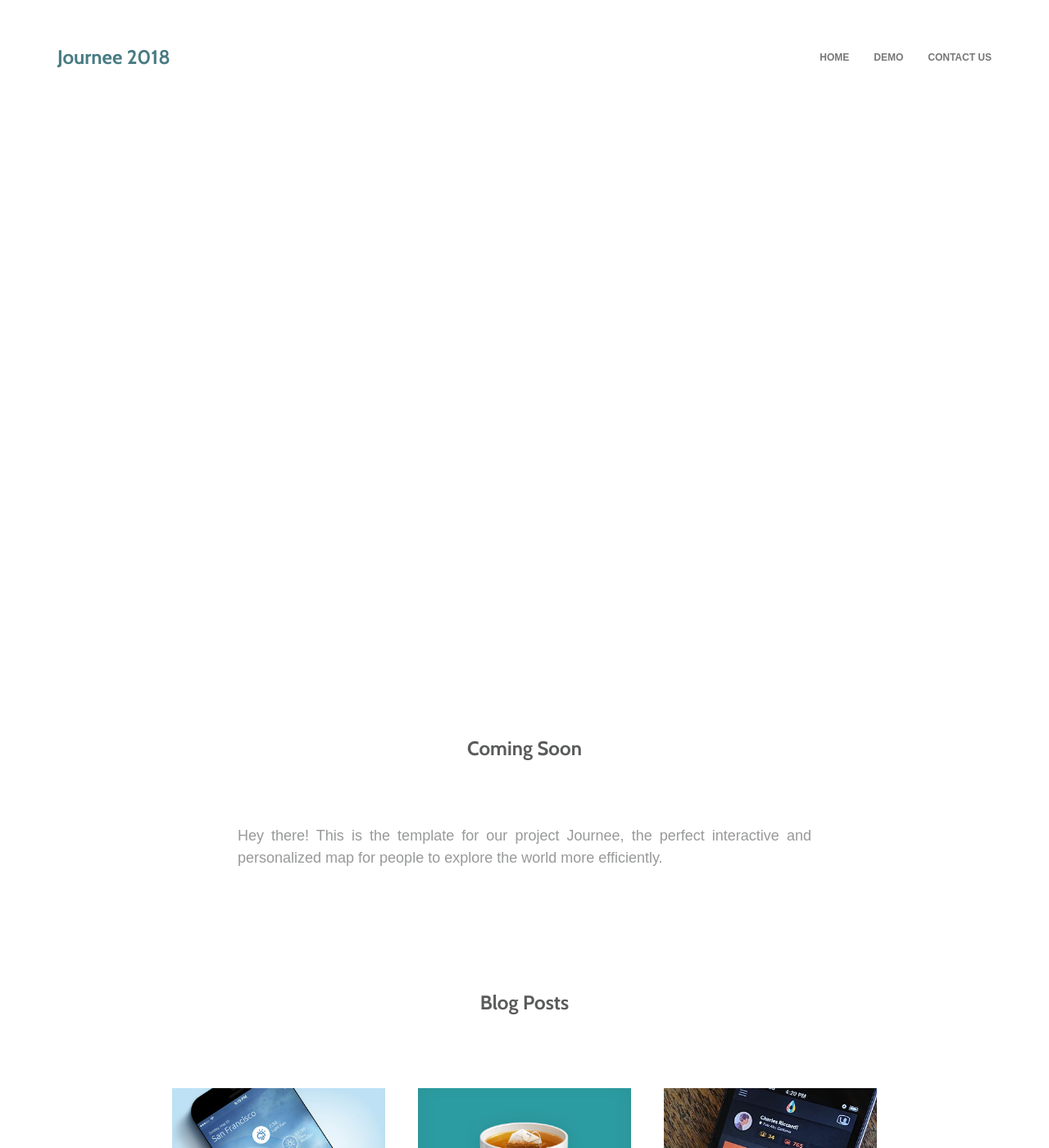
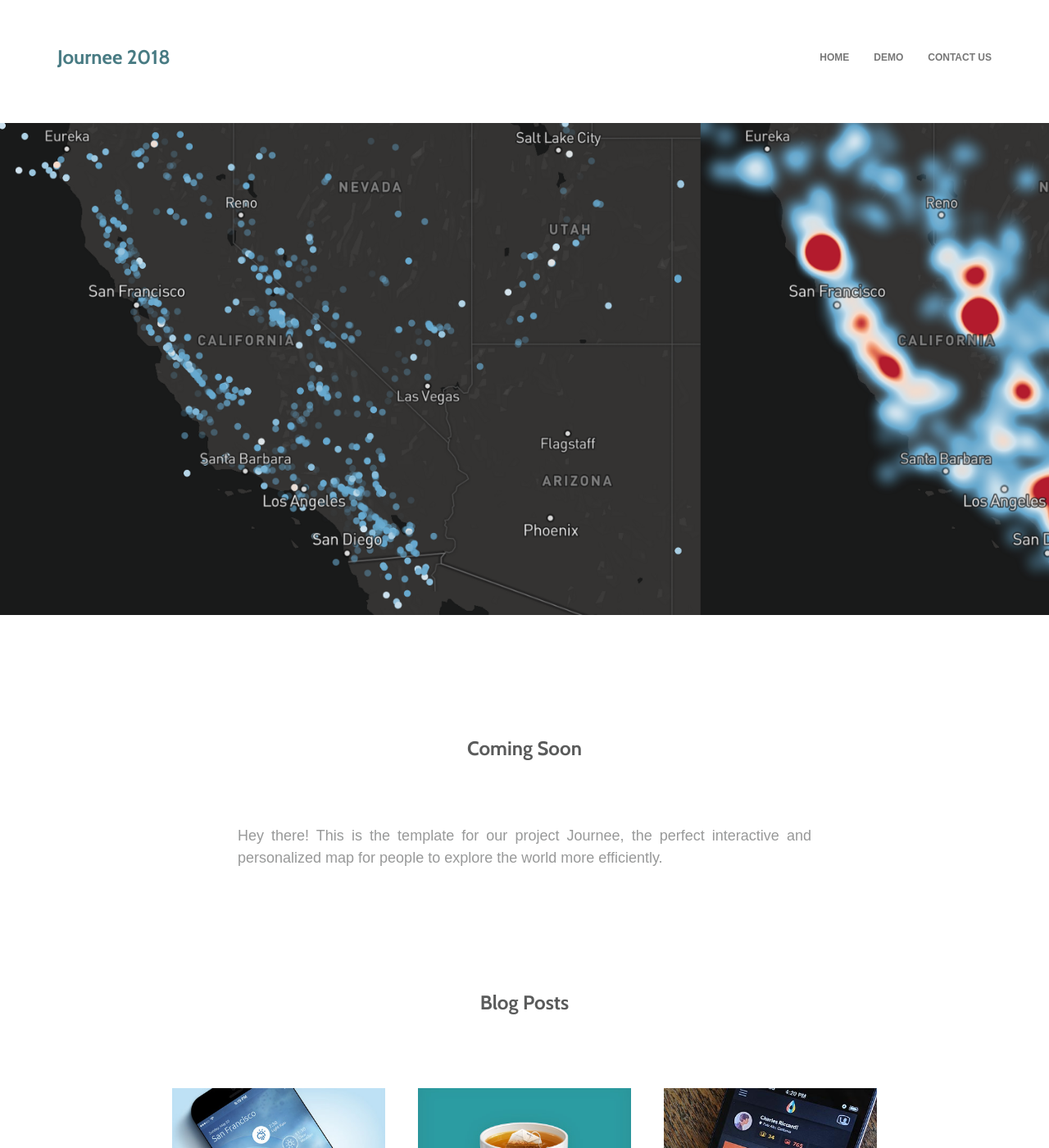
Before and after one commit to yzhang0/jekyll_template, a Jekyll site: the page built from static/index.html, in a window 1280 px wide and 1400 px high. Shown: the whole window at 82% size. Built offline with Jekyll 4.4.1, drawn with Linux system fonts in a browser that asks for light colours; nearby versions of some CDN libraries; some web fonts are replaced.

Commit message:
change dependencies for header image

```diff
--- a/_layouts/default.html
+++ b/_layouts/default.html
@@ -27,7 +27,6 @@
         <link href="vendor0/font-awesome/css/font-awesome.min.css" rel="stylesheet">
 
         <!-- Bootstrap Core JavaScript -->
-        <script src="vendor/jquery/jquery.min.js"></script>
         <script src="vendor/bootstrap/js/bootstrap.min.js"></script>
 
 
--- a/css/custom.css
+++ b/css/custom.css
@@ -66,7 +66,7 @@ a{
 ------------------------------------*/
 
 .headpicture{
-	background:url(img/header.jpg);
+	background:url(../img/header.jpg);
 	background-size:cover;
 	background-repeat:no-repeat;
 	width: 100%;
```
Also changed, not shown: static/demomapbox.html (renamed from static/demo_mapbox.html), 4 other files.
